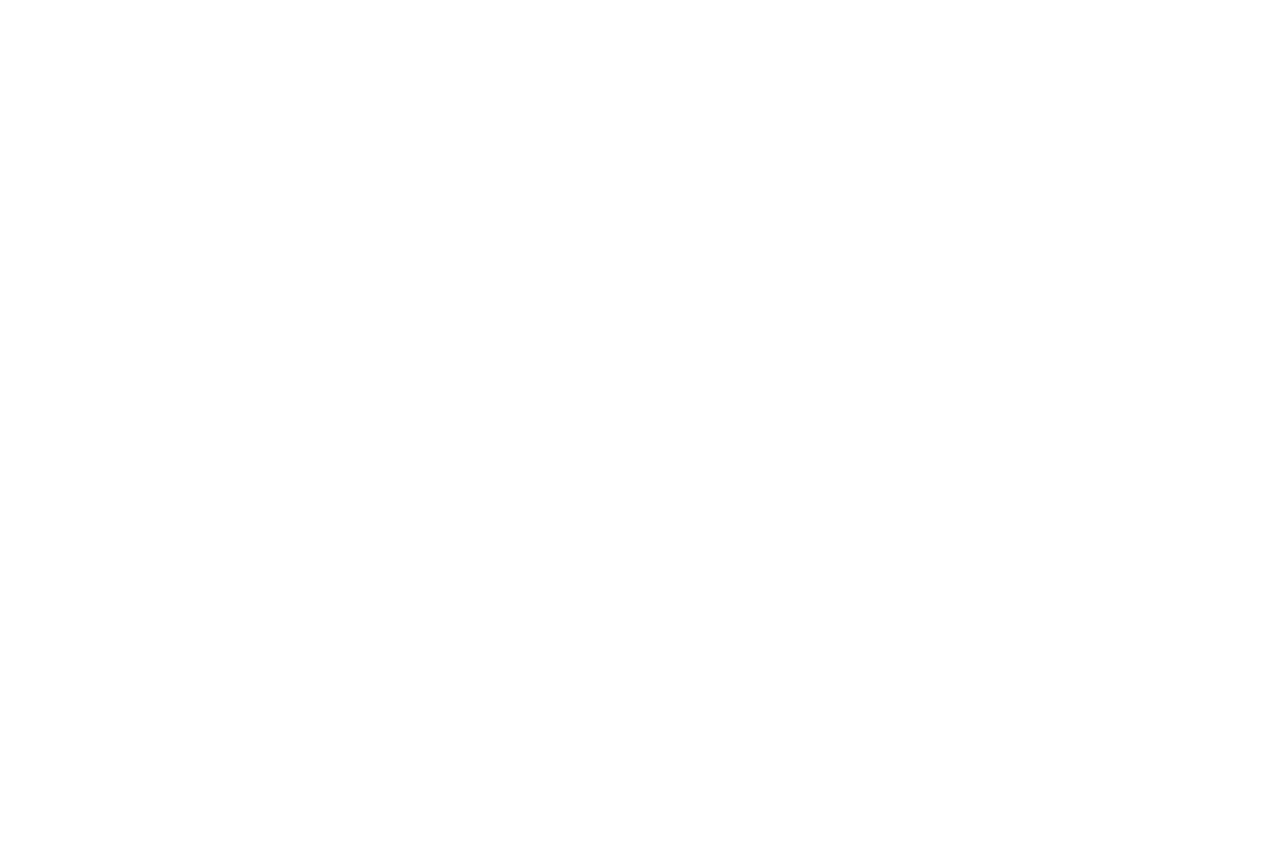
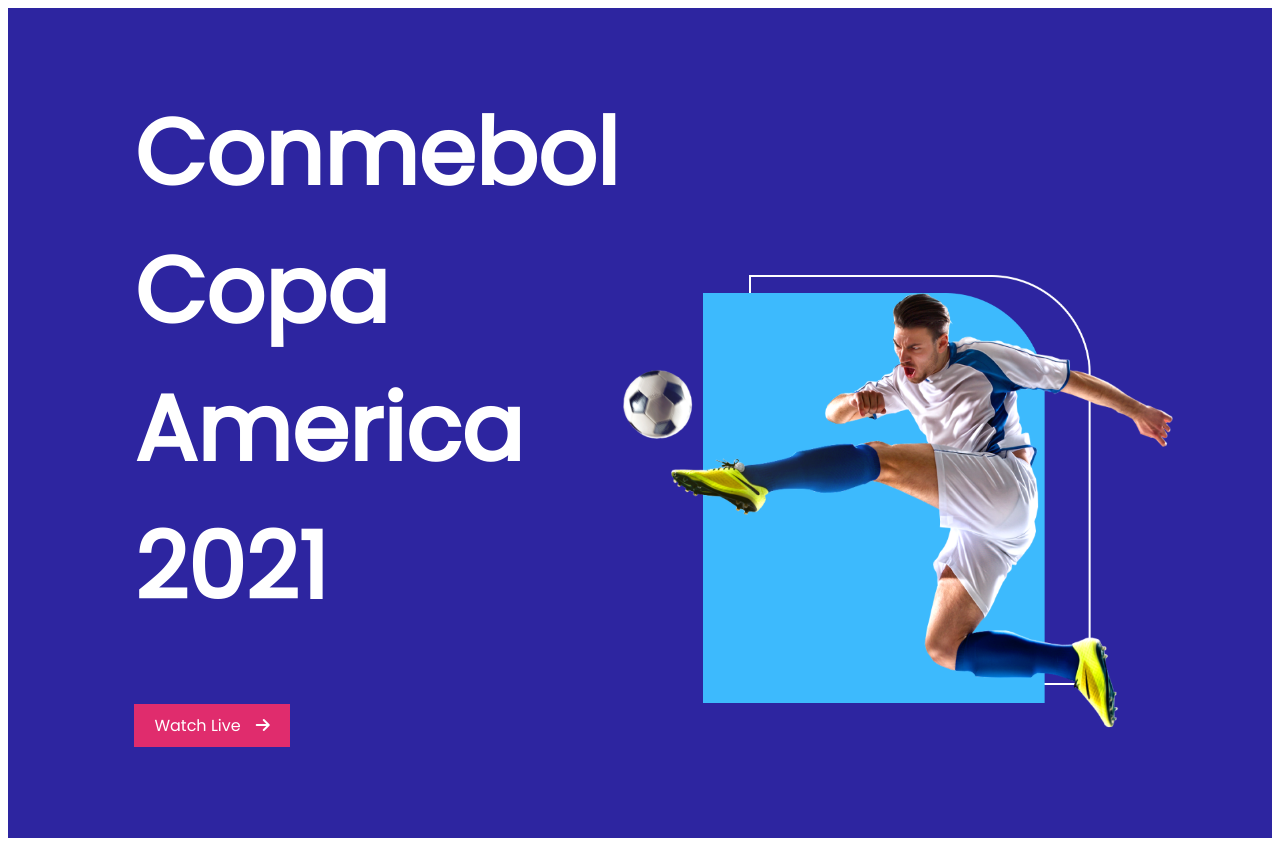
Before and after one commit to Hasanul-Alam/assaignment_2, a plain HTML site: page index.html in a window 1280 px wide. Before the commit the page ends 800 px from the top, so only its background shows below. Drawn offline with Linux system fonts and the light colour scheme.

Commit message:
banner section completed

```diff
--- a/index.html
+++ b/index.html
@@ -5,12 +5,34 @@
     <meta charset="UTF-8">
     <meta http-equiv="X-UA-Compatible" content="IE=edge">
     <meta name="viewport" content="width=device-width, initial-scale=1.0">
+
+    <!-- google font poppins is used here -->
+    <link rel="preconnect" href="https://fonts.googleapis.com">
+    <link rel="preconnect" href="https://fonts.gstatic.com" crossorigin>
+    <link href="https://fonts.googleapis.com/css2?family=Poppins&display=swap" rel="stylesheet">
+
+    <!-- font awsome -->
+    <script src="https://kit.fontawesome.com/823de15fb9.js" crossorigin="anonymous"></script>
+
     <link rel="stylesheet" href="style.css">
-    <title>Document</title>
+    <title>Responsive Football</title>
 </head>
 
 <body>
-
+    <header>
+        <main>
+            <section class="banner">
+                <div class="banner_left">
+                    <h1>Conmebol Copa America 2021</h1>
+                    <a href="https://www.goal.com/en-in/live-scores" target="_blank" class="button">Watch Live<i
+                            class="fas fa-arrow-right"></i></a>
+                </div>
+                <div class="banner_right">
+                    <img src="images/banner.png" alt="banner_image">
+                </div>
+            </section>
+        </main>
+    </header>
 </body>
 
 </html>
--- a/style.css
+++ b/style.css
@@ -0,0 +1,43 @@
+/* ------------------------
+    common_css
+-----------------------*/
+body{
+    font-family: 'Poppins', sans-serif;
+}
+header{
+    background-color: #2D25A0;
+    padding-bottom: 100px;
+}
+main{
+    max-width: 80%;
+    margin: 0 auto;
+}
+.banner{
+    display: flex;
+    justify-content: space-between;
+    align-items: flex-end;
+}
+.banner_left{
+    width: 50%;
+}
+.banner_left h1{
+    color: #FFFFFF;
+    font-size: 92px;
+    font-weight: bold;
+}
+.banner_left .button{
+    text-decoration: none;
+    font-size: 16px;
+    color: #FFFFFF;
+    background-color: #E02C6D;
+    padding: 10px 20px;
+}
+.fa-arrow-right{
+    margin-left: 15px;
+}
+.banner_right{
+
+}
+.banner_right img{
+    width: 556px;
+}
```
